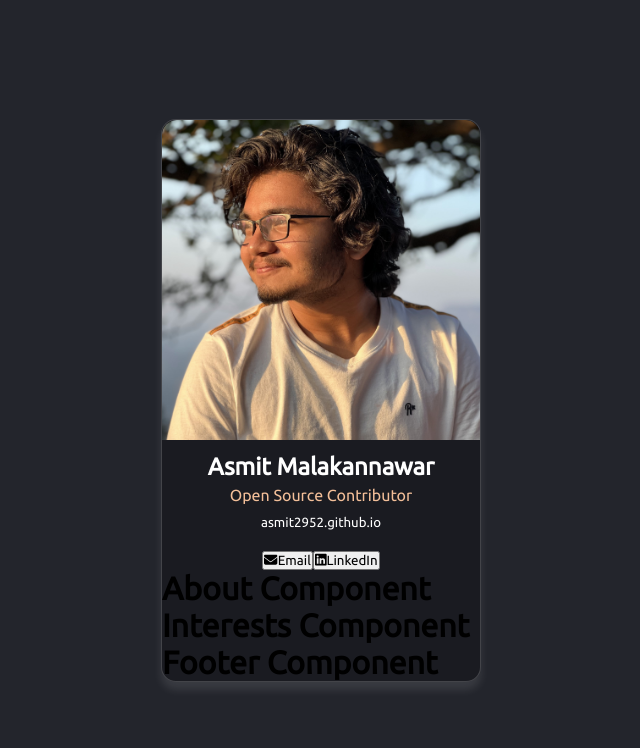
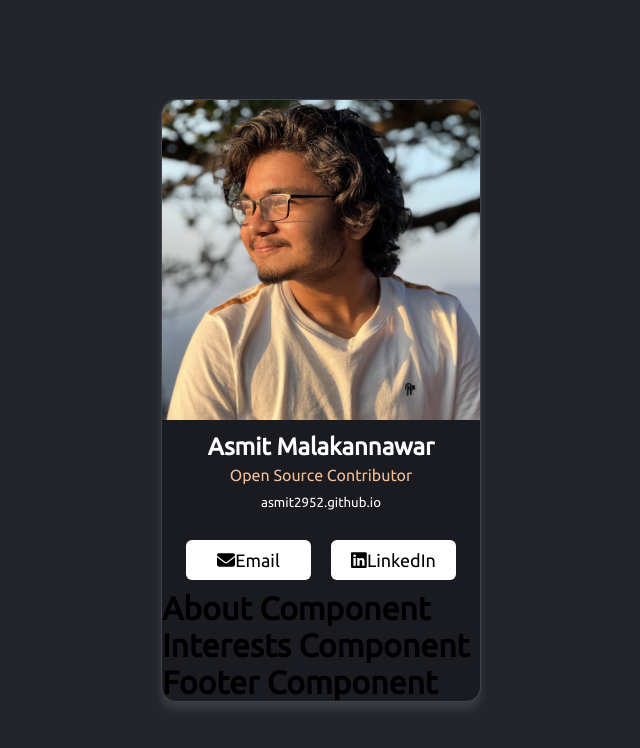
Before and after one commit to Asmit2952/profile-card, a React (Create React App) app: page / in a window 1280 px wide. Shown: the top 748 px of the page, without its empty margins (319-959 px from the left). Built offline with nearby package versions, Linux system fonts and the light colour scheme.

Commit message:
add styling

```diff
--- a/src/App.css
+++ b/src/App.css
@@ -66,3 +66,20 @@ html, body {
 button {
   font-family: inherit;
 }
+
+.btn {
+  width: 125px;
+  height: 40px;
+  background-color: #FFFFFF;
+  border: none;
+  border-radius: 6px;
+  margin: 10px;
+  padding: 10px;
+  font-size: 18px;
+  cursor: pointer;
+}
+
+.btn:hover {
+  opacity: 0.5;
+  transition: all 0.3s ease-in-out;
+}
```
